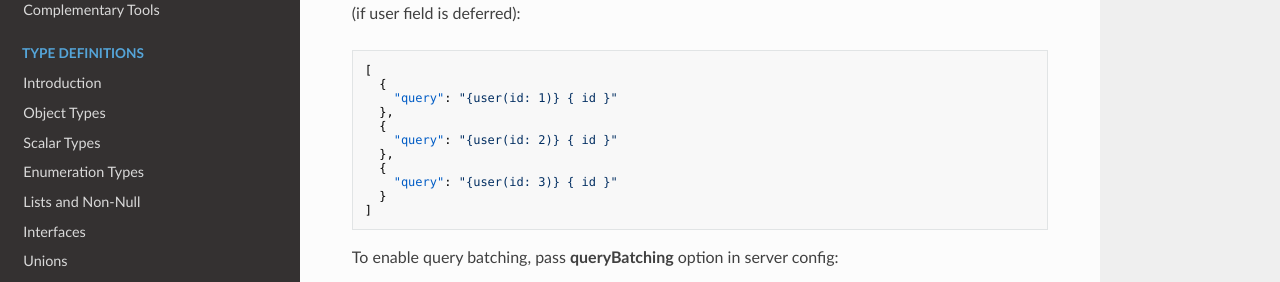
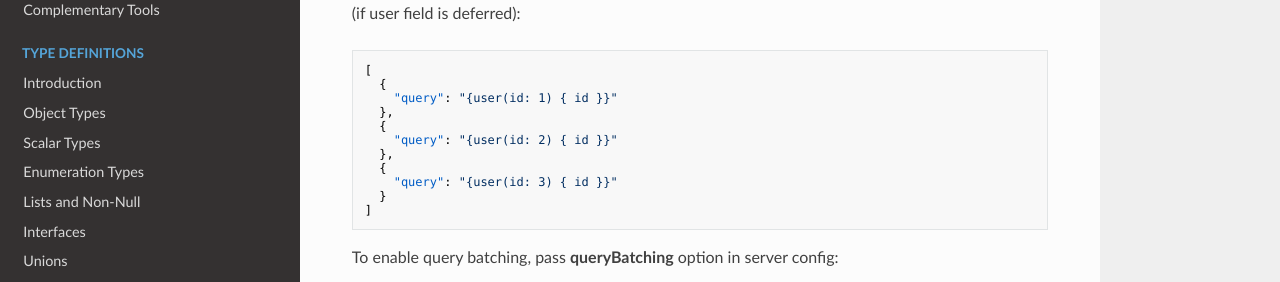
Before and after one commit to webonyx/graphql-php, an MkDocs documentation site: the page built from docs/executing-queries.md, in a window 1280 px wide and 900 px high, scrolled down 3094 px. Shown: the part 169-451 px from the top of the window. Built offline with MkDocs 1.6.1, drawn with Linux system fonts in a browser that asks for light colours; nearby versions of some CDN libraries; old or Windows-style settings are respelled for this version of MkDocs.

````diff
--- a/docs/executing-queries.md
+++ b/docs/executing-queries.md
@@ -136,13 +136,13 @@ So for example following batch will require single DB request (if user field is
 ```json
 [
   {
-    "query": "{user(id: 1)} { id }"
+    "query": "{user(id: 1) { id }}"
   },
   {
-    "query": "{user(id: 2)} { id }"
+    "query": "{user(id: 2) { id }}"
   },
   {
-    "query": "{user(id: 3)} { id }"
+    "query": "{user(id: 3) { id }}"
   }
 ]
 ```
````
